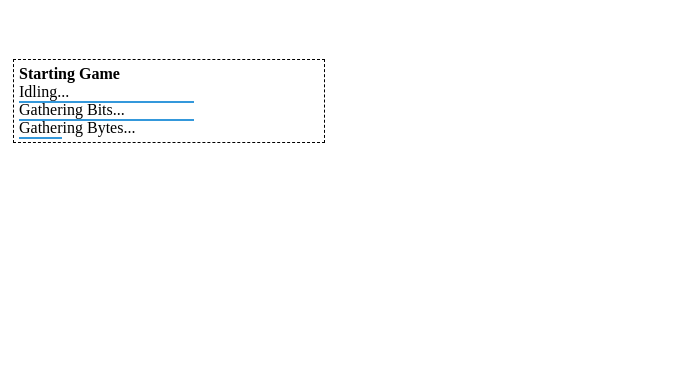
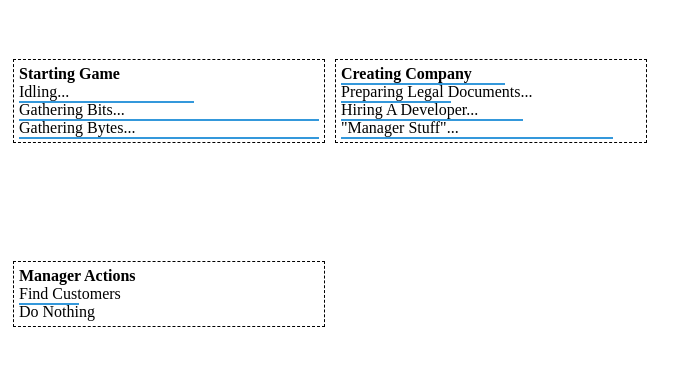
Before and after one commit to grnt426/IdleMaker, a plain HTML site: page index.html in a window 1280 px wide. Shown: the whole page, without its empty margins (0-697 px from the left). Drawn offline with Linux system fonts and the light colour scheme.

Commit message:
Added customers and money.
They don't do anything for now.

```diff
--- a/index.html
+++ b/index.html
@@ -12,10 +12,12 @@
 	<tr>
 		<th>Customers</th>
 		<th>Length of Game</th>
+		<th>Money</th>
 	</tr>
 	<tr style="text-align: center">
+		<td id="customerCount">0</td>
 		<td>0</td>
-		<td>0</td>
+		<td id="moneyCount">0</td>
 	</tr>
 </table>
 
@@ -46,6 +48,10 @@
 	Adding Unnecessary Loading Screens...<div class="progressjs-progress progressstuff" id="addUnnecessaryLoading" ></div>
 </div>
 
-
+<div id="managerActions" class="progressGroups" >
+	<b>Manager Actions</b><br />
+	<div id="findCustomersAction">Find Customers<div class="progressjs-progress progressstuff" id="findCustomersProgress" ></div></div>
+	<div id="nothing">Do Nothing<div class="progressjs-progress progressstuff" id="doNothingProgress" ></div></div>
+</div>
 
 </div>
--- a/js/idle.js
+++ b/js/idle.js
@@ -9,6 +9,16 @@ var newProgressBars = [];
 var activeProgressBars = {};
 var finishedProgressBars = [];
 
+var customers = 0;
+var lengthOfGame = 0;
+var lengthOfGameUnit = "s";
+var money = 0;
+
+/**
+ * To make sure everything is synced up and happens on regular ticks,
+ * queues are maintained to ensure that progress bars are only added
+ * at the start of a tick, and only removed at the end.
+ */
 function progressEverything(){
 
 	for(var n in newProgressBars){
@@ -28,6 +38,8 @@ function progressEverything(){
 	while(finishedProgressBars.length > 0) {
 		finishedProgressBars.pop();
 	}
+
+	updateStats();
 }
 
 function defaultProgressFinished(){
@@ -41,18 +53,20 @@ function prepareGame(){
 	if(Object.keys(activeProgressBars).length > 1)
 		return;
 
-
-	var bits = new ProgressBar("#gatherbits", 20, 1, defaultProgressFinished);
-	var bytes = new ProgressBar("#gatherbytes", 80, 1, createCompany);
+	var findCustomersAction = new ProgressBar("#findCustomersProgress", 10, 1, addCustomer);
+	findCustomersAction.setLooping();
+	newProgressBars.push(findCustomersAction);
+	var bits = new ProgressBar("#gatherbits", 2, 1, defaultProgressFinished);
+	var bytes = new ProgressBar("#gatherbytes", 8, 1, createCompany);
 	newProgressBars.push(bits);
 	newProgressBars.push(bytes);
 }
 
 function createCompany(){
 	showIt("createCompany");
-	var prepareLegal = new ProgressBar("#prepareLegal", 100, 1, defaultProgressFinished);
-	var hireDevs = new ProgressBar("#hireDevs", 60, 1, defaultProgressFinished);
-	var managerStuff = new ProgressBar("#managerStuff", 40, 1, defaultProgressFinished);
+	var prepareLegal = new ProgressBar("#prepareLegal", 10, 1, defaultProgressFinished);
+	var hireDevs = new ProgressBar("#hireDevs", 6, 1, defaultProgressFinished);
+	var managerStuff = new ProgressBar("#managerStuff", 4, 1, defaultProgressFinished);
 	var creatingCompany = new CompoundProgress("#creatingCompany",
 		[prepareLegal, hireDevs, managerStuff], createFirstVersion);
 	newProgressBars.push(prepareLegal);
@@ -77,11 +91,29 @@ function createFirstVersion(){
 	var addUnnecessaryLoading = new ProgressBar("#addUnnecessaryLoading", 200, 1, defaultProgressFinished);
 	var createFirstVersion = new CompoundProgress("#createFirstVersion",
 			[addUnnecessaryLoading, createQuestionable, loadingScreensLonger, appearanceOfProgression,
-				testCode, makeCommits, removeInteractivity, designProgress, architectMarvels], defaultProgressFinished);
+				testCode, makeCommits, removeInteractivity, designProgress, architectMarvels], beginRealGame);
 	newProgressBars.push(architectMarvels, designProgress, removeInteractivity, makeCommits,
 		testCode, appearanceOfProgression, loadingScreensLonger, createQuestionable, addUnnecessaryLoading,
 		createFirstVersion);
 	finishedProgressBars.push("#prepareLegal", "#hireDevs", "#creatingCompany", "#managerStuff");
+}
+
+function beginRealGame(){
+	finishedProgressBars.push("#architectMarvels", "#designProgress", "#removeInteractivity",
+		"#makeCommits", "#testCode", "#createQuestionable", "#loadingScreensLonger",
+		"#addUnnecessaryLoading", "#appearanceOfProgression", "#createFirstVersion");
+}
+
+function addCustomer(){
+	customers += 1;
+	money += 1;
+}
+
+function updateStats(){
+	var customerCount = document.getElementById("customerCount");
+	customerCount.innerHTML = customers;
+	var moneyCount = document.getElementById("moneyCount");
+	moneyCount.innerHTML = money;
 }
 
 // TODO: replace with JQuery before this gets ugly
```
